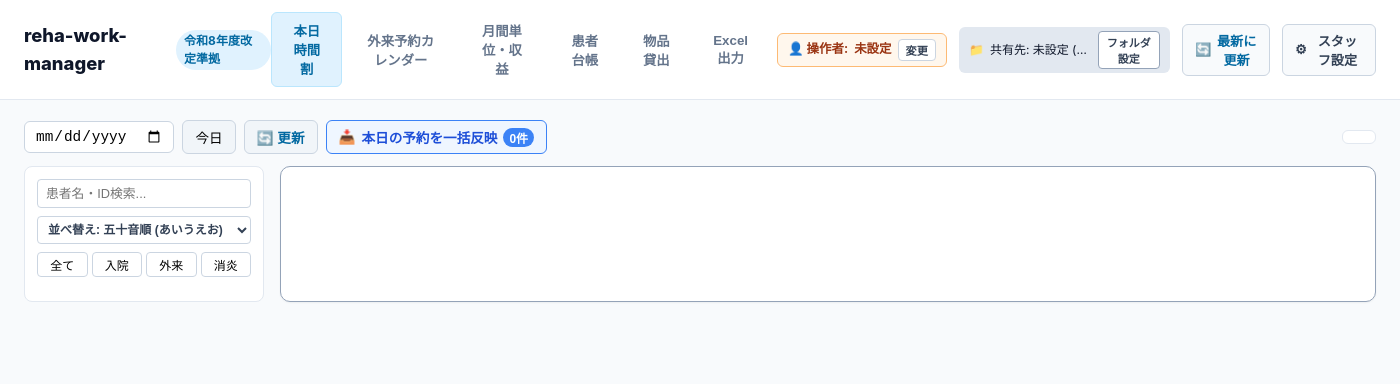
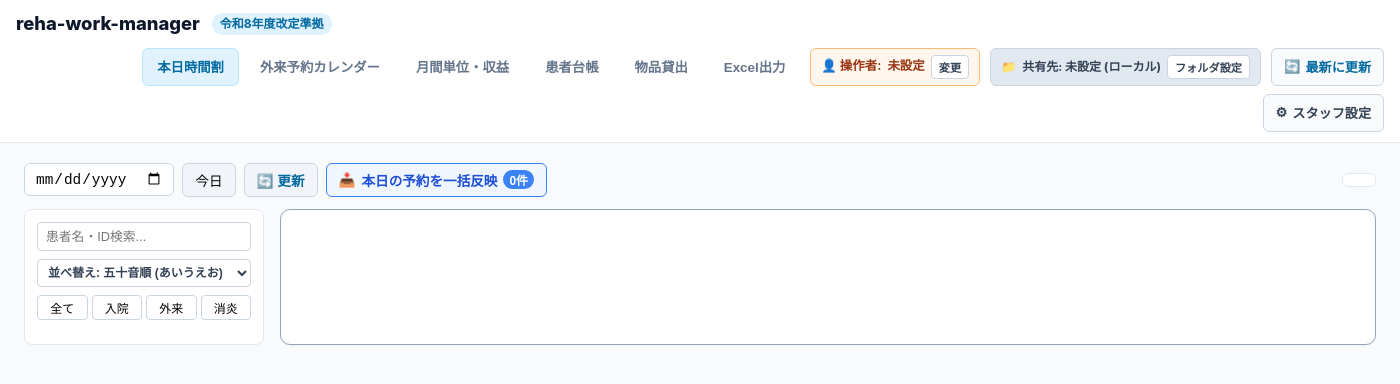
Before and after one commit to cannotfly1020-hub/reha-work-manager, an Electron app: page index.html in a window 1400 px wide. Drawn offline with Linux system fonts and the light colour scheme; no server answers.

Commit message:
Refactor header layout and enhance button styles
- Updated the header structure in index.html for improved accessibility and layout, including the addition of aria-labels.
- Refined CSS styles in base.css and style.css to enhance button appearance and prevent vertical collapse, ensuring consistent sizing and alignment.
- Introduced flexbox properties for better responsiveness and spacing in header elements, including navigation tabs and action buttons.

```diff
--- a/css/base.css
+++ b/css/base.css
@@ -32,20 +32,47 @@ line-height: 1.5;
 .app-header {
 background: var(--color-surface);
 border-bottom: 1px solid var(--color-border);
-padding: 12px 24px;
+padding: 10px 16px;
 display: flex;
 justify-content: space-between;
 align-items: center;
+flex-wrap: wrap;
+gap: 10px 12px;
 position: sticky;
 top: 0;
 z-index: 40;
+min-height: 56px;
+}
+.app-header > div {
+display: flex;
+align-items: center;
+flex-wrap: wrap;
+gap: 8px 10px;
+min-width: 0;
+}
+/* 右側ツール群（タブ・バッジ・ボタン）: 行としては折り返可、文字は縦潰れ禁止 */
+.app-header-tools {
+display: flex !important;
+align-items: center;
+flex-wrap: wrap;
+gap: 8px;
+min-width: 0;
+flex: 1 1 auto;
+justify-content: flex-end;
 }
 .nav-tab-group {
-display: flex;
-gap: 8px;
+display: inline-flex;
+flex-wrap: nowrap;
+align-items: center;
+gap: 6px;
+flex-shrink: 0;
+overflow-x: auto;
+max-width: 100%;
+-webkit-overflow-scrolling: touch;
+scrollbar-width: thin;
 }
 .nav-tab {
-padding: 8px 16px;
+padding: 8px 14px;
 border-radius: var(--radius-sm);
 border: 1px solid transparent;
 background: transparent;
@@ -53,6 +80,14 @@ font-weight: 600;
 color: var(--color-text-muted);
 cursor: pointer;
 transition: all 0.2s ease;
+white-space: nowrap !important;
+flex-shrink: 0 !important;
+min-width: max-content;
+height: 38px;
+display: inline-flex;
+align-items: center;
+justify-content: center;
+box-sizing: border-box;
 }
 .nav-tab:hover {
 background: #f1f5f9;
@@ -63,6 +98,23 @@ background: #e0f2fe;
 color: #0369a1;
 border-color: #bae6fd;
 }
+/* ヘッダー内アクションボタンの縦潰れ防止 */
+.app-header button {
+white-space: nowrap !important;
+flex-shrink: 0 !important;
+min-width: max-content;
+height: 38px;
+display: inline-flex;
+align-items: center;
+justify-content: center;
+box-sizing: border-box;
+}
+.app-header .btn-xs,
+.app-header button.btn-xs {
+height: auto;
+min-height: 24px;
+padding: 2px 7px;
+}
 .view-panel {
 display: none;
 padding: 20px 24px;
--- a/css/style.css
+++ b/css/style.css
@@ -196,26 +196,48 @@
   color: #cbd5e1;
 }
 
-/* 端末操作者バッジ・監査ログタイムライン */
-.operator-badge {
+/* 端末操作者バッジ・共有フォルダバッジ・監査ログタイムライン */
+.operator-badge,
+.shared-folder-badge {
   display: inline-flex;
   align-items: center;
   gap: 6px;
   padding: 5px 10px;
-  background: #f0fdf4;
-  border: 1px solid #86efac;
   border-radius: 6px;
   font-size: 0.78rem;
   font-weight: 700;
+  white-space: nowrap !important;
+  flex-shrink: 0 !important;
+  min-width: max-content;
+  height: 38px;
+  box-sizing: border-box;
+}
+.operator-badge {
+  background: #f0fdf4;
+  border: 1px solid #86efac;
   color: #166534;
-  white-space: nowrap;
 }
 .operator-badge.operator-badge-unset {
   background: #fff7ed;
   border-color: #fdba74;
   color: #9a3412;
 }
-.operator-badge .btn-xs {
+.shared-folder-badge {
+  background: #e2e8f0;
+  border: 1px solid #cbd5e1;
+  color: #334155;
+  font-size: 12px;
+  padding: 4px 10px;
+}
+.shared-folder-badge #sharedFolderStatusText {
+  display: inline-block;
+  max-width: 160px;
+  overflow: hidden;
+  text-overflow: ellipsis;
+  white-space: nowrap !important;
+}
+.operator-badge .btn-xs,
+.shared-folder-badge .btn-xs {
   padding: 2px 7px;
   font-size: 0.7rem;
   font-weight: 700;
@@ -224,6 +246,32 @@
   border-radius: 4px;
   cursor: pointer;
   color: #334155;
+  white-space: nowrap !important;
+  flex-shrink: 0 !important;
+  height: auto;
+  min-height: 24px;
+}
+.header-action-btn {
+  display: inline-flex !important;
+  align-items: center;
+  justify-content: center;
+  gap: 5px;
+  padding: 6px 12px;
+  background: #f8fafc;
+  border: 1px solid #cbd5e1;
+  border-radius: 6px;
+  font-size: 0.82rem;
+  font-weight: 700;
+  color: #334155;
+  cursor: pointer;
+  white-space: nowrap !important;
+  flex-shrink: 0 !important;
+  min-width: max-content;
+  height: 38px;
+  box-sizing: border-box;
+}
+.header-action-btn-primary {
+  color: #0369a1;
 }
 .audit-timeline {
   padding: 8px;
--- a/index.html
+++ b/index.html
@@ -29,8 +29,8 @@
       <h1 style="font-size:1.15rem; font-weight:800; color:#0f172a; margin:0;">reha-work-manager</h1>
       <span style="font-size:0.75rem; background:#e0f2fe; color:#0369a1; padding:2px 8px; border-radius:9999px; font-weight:700;">令和8年度改定準拠</span>
     </div>
-    <div style="display:flex; align-items:center; gap:12px;">
-      <nav class="nav-tab-group">
+    <div class="app-header-tools">
+      <nav class="nav-tab-group" aria-label="メインナビゲーション">
         <button class="nav-tab active" data-target="viewSchedule">本日時間割</button>
         <button class="nav-tab" data-target="viewAppointmentCalendar">外来予約カレンダー</button>
         <button class="nav-tab" data-target="viewMonthly">月間単位・収益</button>
@@ -44,18 +44,18 @@
         <button type="button" id="btnChangeOperator" class="btn-xs">変更</button>
       </div>
       <!-- 院内LAN共有フォルダー状態・選択 -->
-      <div class="shared-folder-badge" id="sharedFolderHeaderBadge" style="display: inline-flex; align-items: center; gap: 6px; font-size: 12px; background: #e2e8f0; padding: 4px 10px; border-radius: 6px;" title="院内共有マスターの保存先">
+      <div class="shared-folder-badge" id="sharedFolderHeaderBadge" title="院内共有マスターの保存先">
         <span id="sharedFolderStatusIcon">📁</span>
-        <span id="sharedFolderStatusText" style="max-width: 220px; overflow: hidden; text-overflow: ellipsis; white-space: nowrap;">共有先: 未設定 (ローカル)</span>
-        <button type="button" id="btnSelectSharedFolderHeader" class="btn btn-xs" style="padding: 2px 6px; font-size: 11px; border: 1px solid #94a3b8; background: #fff; border-radius: 4px; cursor: pointer; font-weight: 700; color: #334155;">フォルダ設定</button>
+        <span id="sharedFolderStatusText">共有先: 未設定 (ローカル)</span>
+        <button type="button" id="btnSelectSharedFolderHeader" class="btn btn-xs">フォルダ設定</button>
       </div>
       <!-- ヘッダー更新ボタン -->
-      <button id="btnRefreshHeader" type="button" style="display:flex; align-items:center; gap:5px; padding:6px 12px; background:#f8fafc; border:1px solid #cbd5e1; border-radius:6px; font-size:0.82rem; font-weight:700; color:#0369a1; cursor:pointer;">
+      <button id="btnRefreshHeader" type="button" class="header-action-btn header-action-btn-primary">
         <span>🔄</span>
         <span>最新に更新</span>
       </button>
       <!-- スタッフ設定ボタン -->
-      <button id="btnOpenStaffSettings" type="button" style="display:flex; align-items:center; gap:5px; padding:6px 12px; background:#f8fafc; border:1px solid #cbd5e1; border-radius:6px; font-size:0.82rem; font-weight:700; color:#334155; cursor:pointer;">
+      <button id="btnOpenStaffSettings" type="button" class="header-action-btn">
         <span>⚙</span>
         <span>スタッフ設定</span>
       </button>
```
